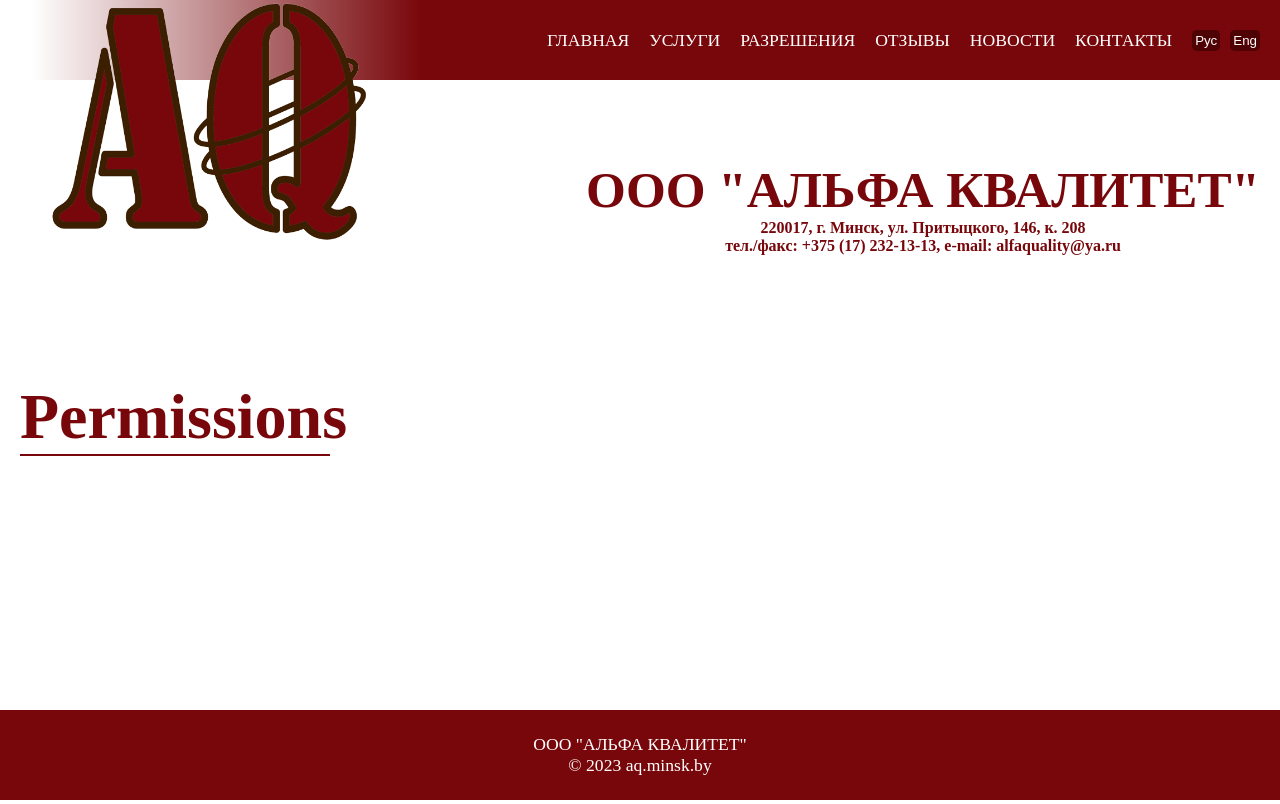
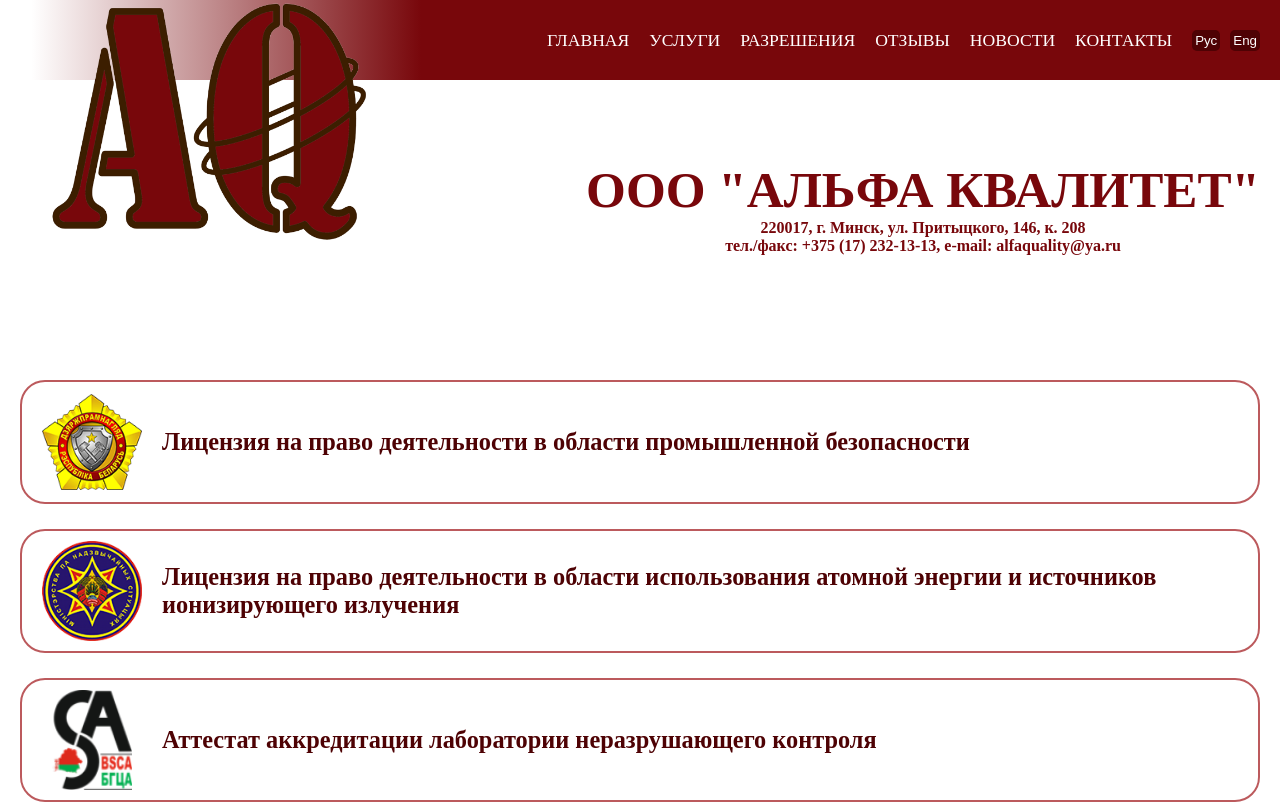
Before and after one commit to samolazoff/AQ-ts, a React (Create React App) app in the folder client/: page /permissions in a window 1280 px wide. Shown: the top 804 px of the page. Built offline with nearby package versions, Linux system fonts and the light colour scheme.

Commit message:
process block permissions

```diff
--- a/client/src/pages/Permissions/Permissions.sass
+++ b/client/src/pages/Permissions/Permissions.sass
@@ -0,0 +1,25 @@
+@import ../../styles/samolazoff
+@import ../../styles/var
+
+.app-permissions
+    &-wrapp
+        @include  flex(column, flex-start, flex-start)
+        gap: 25px
+    &-item
+        padding: 10px 20px
+        width: 100%
+        @include  flex(row, flex-start, center)
+        @include  text(1.3rem, normal, 500, $primary-color-dark)
+        border: 2px solid $primary-color-light
+        border-radius: 25px
+        &:hover
+            border: 2px solid $primary-color-dark
+            @include  text(1.3rem, normal, 500, $primary-color-text-dark)
+            cursor: pointer
+        &-box-title
+            @include  flex(row, flex-start, center)
+            gap: 20px
+        &__icon
+            width: 100px
+            height: 100px
+            object-fit: contain
--- a/client/src/pages/Permissions/Permissions.tsx
+++ b/client/src/pages/Permissions/Permissions.tsx
@@ -1,4 +1,5 @@
-import { useAppSelector } from '../../store/hook';
+import { useAppSelector, useAppDispatch } from '../../store/hook';
+import { changeClassPermissions } from '../../store/slices/permissionsSlice';
 
 import './Permissions.sass';
 
@@ -19,11 +20,11 @@ import GazProm_icon from '../../public/img/permissions/GazProm-icon.png';
 
 
 const permissionsImg = [
-    licenziaGPN,
-    licenziaRad,
-    licenzia17025,
-    licenziaVSRB,
-    licenzia9001,
+    [licenziaGPN],
+    [licenziaRad],
+    [licenzia17025],
+    [licenziaVSRB],
+    [licenzia9001],
     [licenziaGazProm_1, licenziaGazProm_2]
 ];
 
@@ -37,10 +38,44 @@ const permissionsIcon = [
 ];
 
 const Permissions = () => {
-    const [dataPermissions] = useAppSelector((state) => state.lang.text.about);
+    const dataPermissions = useAppSelector((state) => state.lang.text.permissions);
+    const classPermissions = useAppSelector((state) => state.classPermissions.classPermissions)
+    console.log(changeClassPermissions);
+
+    const dispatch = useAppDispatch();
+
     return (
         <section className='app-permissions container'>
-            <h2 className="title-page">permissions</h2>
+            <ul className="app-permissions-wrapp">
+                {
+                    dataPermissions.map((element, index) => {
+                        return(
+                            <li
+                                className="app-permissions-item"
+                                key={index}
+                                onClick= {() => dispatch(changeClassPermissions())}
+                                >
+                                <div className="app-permissions-item-box-title">
+                                    <img src={permissionsIcon[index]} alt='icon-licen' className="app-permissions-item__icon" />
+                                    <h3 className="app-permissions-item__title">{element[0]}</h3>
+                                </div>
+                                <div className={classPermissions}>
+                                    <h3 className="app-permissions-item__title">{element[1]}</h3>
+                                    <div className="app-permissions-item-box-subtitle-box-img">
+                                        {
+                                            permissionsImg[index].map((e, idx) => {
+                                                return(
+                                                    <img src={e} alt='icon-licen' className="app-permissions-item__icon" key={`${idx}+_1`}/>
+                                                )
+                                            })
+                                        }
+                                    </div>
+                                </div>
+                            </li>
+                        )
+                    })
+                }
+            </ul>
         </section>
     );
 };
--- a/client/src/store/slices/langSlice.ts
+++ b/client/src/store/slices/langSlice.ts
@@ -3,8 +3,6 @@ import { createSlice } from "@reduxjs/toolkit";
 import textSite from '../../interfaces/textSite';
 
 import newsDataJson from '../../data/news.json';
-
-console.log(newsDataJson);
 
 const textForRu: textSite = {
     header: ['главная', 'услуги', 'разрешения', 'отзывы', 'новости', 'контакты'],
--- /dev/null
+++ b/client/src/store/slices/permissionsSlice.ts
@@ -0,0 +1,23 @@
+import { createSlice } from "@reduxjs/toolkit";
+
+const initialState = {
+    classPermissions: 'app-permissions-item-box-subtitle d-none'
+};
+
+export const permissionsSlice = createSlice({
+    name: 'classPermissions',
+    initialState,
+    reducers: {
+        changeClassPermissions: (state) => {
+            if(state.classPermissions.includes('d-none')){
+                state.classPermissions= 'app-permissions-item-box-subtitle';
+            }else{
+                state.classPermissions= 'app-permissions-item-box-subtitle d-none'
+            }
+        }
+    }
+});
+
+export const {changeClassPermissions} = permissionsSlice.actions;
+
+export default permissionsSlice.reducer;
--- a/client/src/store/store.ts
+++ b/client/src/store/store.ts
@@ -1,10 +1,12 @@
 import {configureStore} from '@reduxjs/toolkit';
 
 import langSlice from './slices/langSlice';
+import permissionsSlice from './slices/permissionsSlice';
 
 export const store = configureStore({
     reducer: {
-        lang: langSlice
+        lang: langSlice,
+        classPermissions: permissionsSlice
     },
     devTools: true
 });
```
